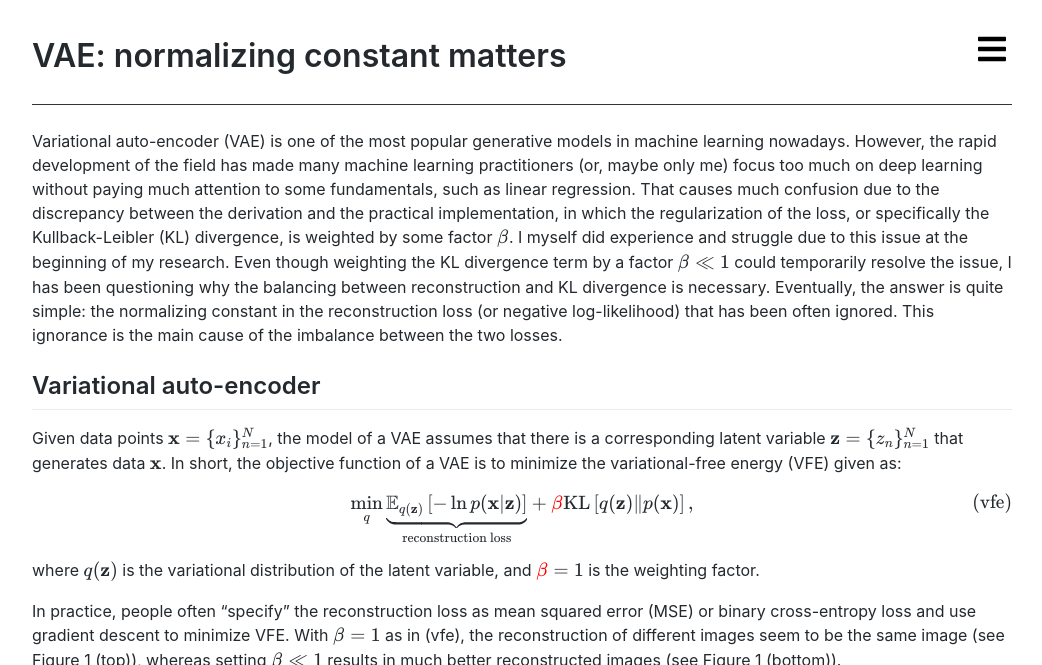
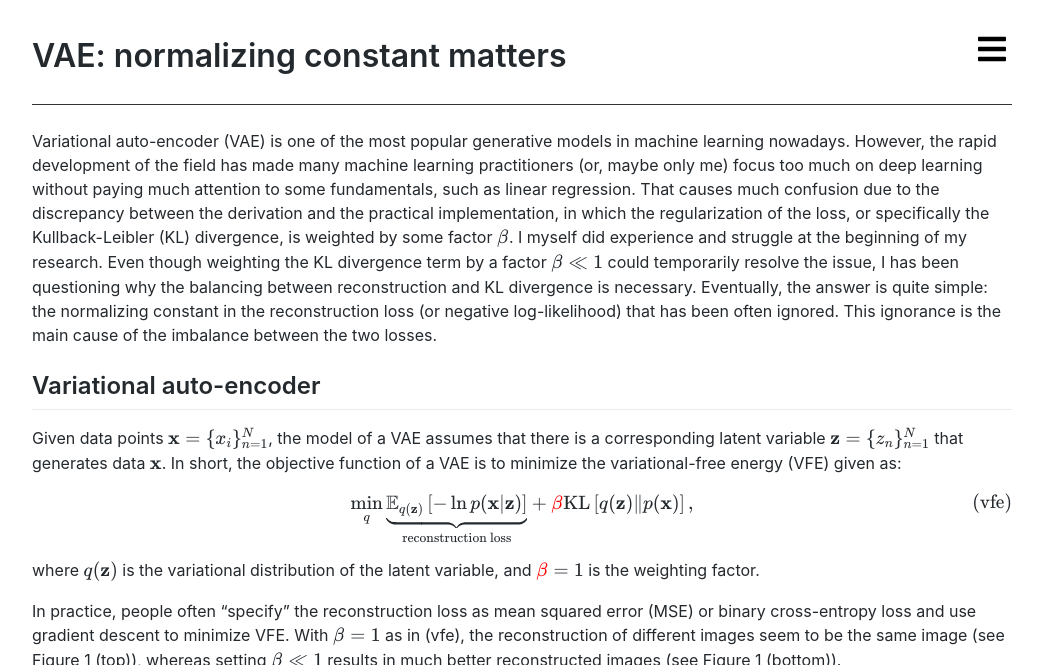
Before and after one commit to cnguyen10/cnguyen10.github.io, a Jekyll site: the page built from _posts/2020-11-24-vae-normalizing-constant-matters.md, in a window 1280 px wide and 900 px high, cut to the strip 0-665 px from the top of the window. Shown: the whole strip, without its empty margins (118-1160 px from the left). Built offline with Jekyll 4.4.1, drawn with Linux system fonts in a browser that asks for light colours; nearby versions of some CDN libraries; comment, search, counter and statistics services are not loaded; some of the changed text lies outside the part shown.

Commit message:
Correct typos

```diff
--- a/_posts/2020-11-24-vae-normalizing-constant-matters.md
+++ b/_posts/2020-11-24-vae-normalizing-constant-matters.md
@@ -3,7 +3,7 @@ layout: post
 title: "VAE: normalizing constant matters"
 comments: true
 ---
-Variational auto-encoder (VAE) is one of the most popular generative models in machine learning nowadays. However, the rapid development of the field has made many machine learning practitioners (or, maybe only me) focus too much on deep learning without paying much attention to some fundamentals, such as linear regression. That causes much confusion due to the discrepancy between the derivation and the practical implementation, in which the regularization of the loss, or specifically the Kullback-Leibler (KL) divergence, is weighted by some factor \\(\beta\\). I myself did experience and struggle due to this issue at the beginning of my research. Even though weighting the KL divergence term by a factor \\(\beta \ll 1 \\) could temporarily resolve the issue, I has been questioning why the balancing between reconstruction and KL divergence is necessary. Eventually, the answer is quite simple: the normalizing constant in the reconstruction loss (or negative log-likelihood) that has been often ignored. This ignorance is the main cause of the imbalance between the two losses.
+Variational auto-encoder (VAE) is one of the most popular generative models in machine learning nowadays. However, the rapid development of the field has made many machine learning practitioners (or, maybe only me) focus too much on deep learning without paying much attention to some fundamentals, such as linear regression. That causes much confusion due to the discrepancy between the derivation and the practical implementation, in which the regularization of the loss, or specifically the Kullback-Leibler (KL) divergence, is weighted by some factor \\(\beta\\). I myself did experience and struggle at the beginning of my research. Even though weighting the KL divergence term by a factor \\(\beta \ll 1 \\) could temporarily resolve the issue, I has been questioning why the balancing between reconstruction and KL divergence is necessary. Eventually, the answer is quite simple: the normalizing constant in the reconstruction loss (or negative log-likelihood) that has been often ignored. This ignorance is the main cause of the imbalance between the two losses.
 
 ## Variational auto-encoder
 Given data points \\(\mathbf{x} = \\{x_{i}\\}\_{n=1}^{N} \\), the model of a VAE assumes that there is a corresponding latent variable \\(\mathbf{z} = \\{ z_{n} \\}\_{n=1}^{N}\\) that generates data \\(\mathbf{x}\\). In short, the objective function of a VAE is to minimize the variational-free energy (VFE) given as:
@@ -44,7 +44,7 @@ Hence, the negative log-likelihood, or the reconstruction loss in the VAE, can b
     -\ln p(\mathbf{x} \vert \mathbf{z}, \theta, \Lambda) = - \frac{N}{2} \ln \frac{\Lambda}{2 \pi} + \Lambda \times \underbrace{\frac{1}{2} \sum_{n=1}^{N} \left[ x_{n} - f(z_{n}; \theta) \right]^{2}}\_{\text{MSE}}. \tag{nll-G}
 \\]
 
-> Note that current practice uses only MSE, which ignores the first term and the scaling factor due to the noise precision \\(\Lambda\\).
+> Note that current practice uses only MSE, which ignores the first term and the scaling factor relating to the noise precision \\(\Lambda\\).
 
 Under this modeling approach, the decoder would consist of 2 networks: one for mean \\(\bar{x} = f(z; \theta)\\) and the other for noise precision \\(\Lambda = g(z; \phi)\\). Of course, one can consider \\(\Lambda\\) as a hyper-parameter to simplify further the implementation.
 
```
